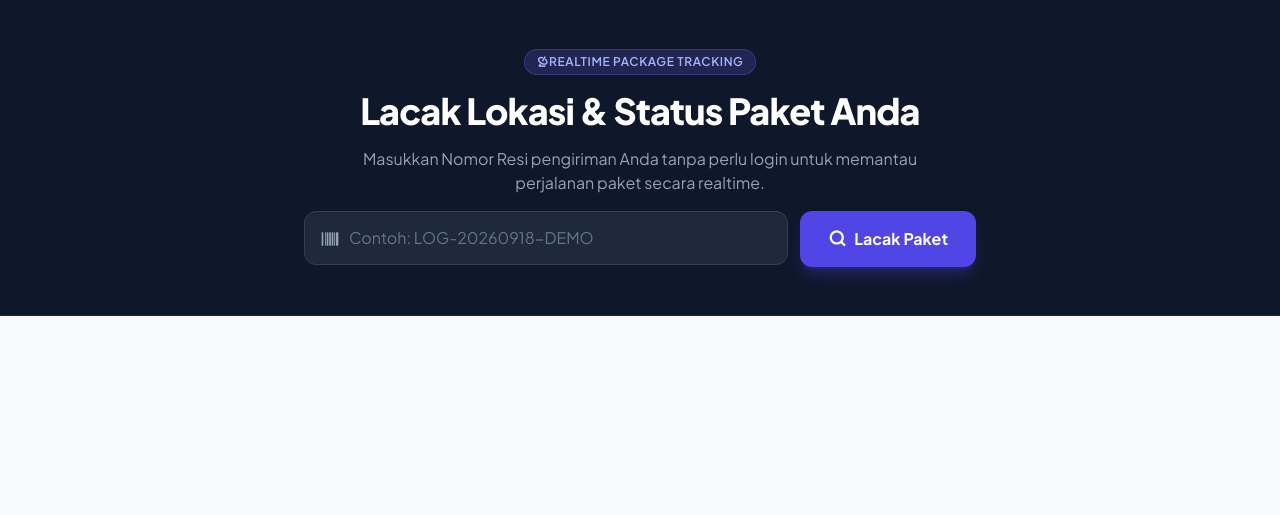
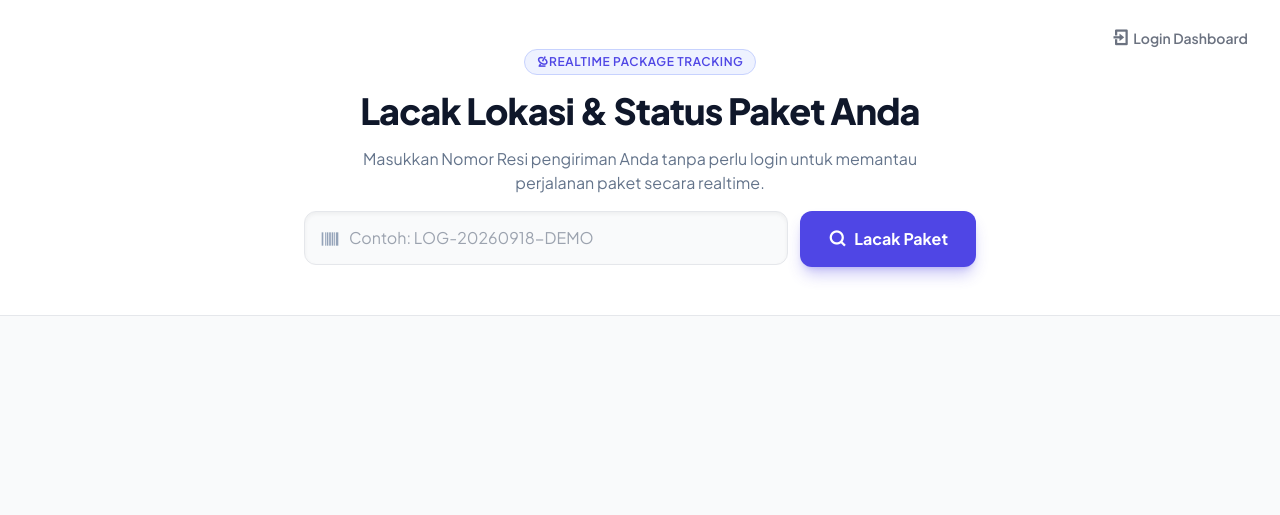
Before and after one commit to arielthekillers/logistic, a PHP site: page / in a window 1280 px wide. Shown: the top 515 px of the page. Run offline with PHP 8.4, Linux system fonts and the light colour scheme; data that the repository does not hold is empty; some libraries are stand-ins or nearby versions.

Commit message:
fix: public tracking banner light mode and login link

```diff
--- a/app/Views/tracking/public.php
+++ b/app/Views/tracking/public.php
@@ -14,13 +14,20 @@ renderPublicHeader("Tracking Barang - Logistic Express");
 </style>
 
 <!-- Header Banner -->
-<div class="bg-slate-900 text-white py-12 px-4 sm:px-6 lg:px-8 border-b border-slate-800">
-    <div class="max-w-4xl mx-auto text-center space-y-4">
-        <div class="inline-flex items-center space-x-2 bg-indigo-500/20 text-indigo-300 px-3 py-1 rounded-full text-xs font-semibold uppercase tracking-wider border border-indigo-500/30">
+<div class="bg-white dark:bg-slate-900 text-slate-900 dark:text-white pt-6 pb-12 px-4 sm:px-6 lg:px-8 border-b border-gray-200 dark:border-slate-800 transition-colors duration-300 relative">
+    <!-- Login Link -->
+    <div class="absolute top-6 right-6 sm:right-8">
+        <a href="<?= url('/login') ?>" class="text-sm font-semibold text-gray-500 hover:text-indigo-600 dark:text-slate-400 dark:hover:text-indigo-400 transition-colors flex items-center gap-1">
+            <i class="ri-login-box-line text-lg"></i> <span class="hidden sm:inline">Login Dashboard</span>
+        </a>
+    </div>
+
+    <div class="max-w-4xl mx-auto text-center space-y-4 mt-6">
+        <div class="inline-flex items-center space-x-2 bg-indigo-50 dark:bg-indigo-500/20 text-indigo-600 dark:text-indigo-300 px-3 py-1 rounded-full text-xs font-semibold uppercase tracking-wider border border-indigo-200 dark:border-indigo-500/30">
             <i class="ri-radar-line"></i> Realtime Package Tracking
         </div>
         <h1 class="text-3xl sm:text-4xl font-extrabold tracking-tight">Lacak Lokasi & Status Paket Anda</h1>
-        <p class="text-slate-400 text-sm sm:text-base max-w-xl mx-auto">Masukkan Nomor Resi pengiriman Anda tanpa perlu login untuk memantau perjalanan paket secara realtime.</p>
+        <p class="text-slate-500 dark:text-slate-400 text-sm sm:text-base max-w-xl mx-auto">Masukkan Nomor Resi pengiriman Anda tanpa perlu login untuk memantau perjalanan paket secara realtime.</p>
 
         <!-- Search Box -->
         <form action="<?= url('/tracking') ?>" method="GET" class="mt-6 max-w-2xl mx-auto flex flex-col sm:flex-row gap-3">
@@ -28,9 +35,9 @@ renderPublicHeader("Tracking Barang - Logistic Express");
                 <div class="absolute inset-y-0 left-0 pl-4 flex items-center pointer-events-none text-slate-400">
                     <i class="ri-barcode-line text-xl"></i>
                 </div>
-                <input type="text" name="resi" value="<?= e($resi) ?>" required placeholder="Contoh: LOG-20260918-DEMO" class="w-full pl-11 pr-4 py-3.5 rounded-xl bg-slate-800 text-white border border-slate-700 focus:outline-none focus:ring-2 focus:ring-indigo-500 text-base placeholder-slate-500 shadow-inner">
+                <input type="text" name="resi" value="<?= e($resi) ?>" required placeholder="Contoh: LOG-20260918-DEMO" class="w-full pl-11 pr-4 py-3.5 rounded-xl bg-gray-50 dark:bg-slate-800 text-gray-900 dark:text-white border border-gray-200 dark:border-slate-700 focus:outline-none focus:ring-2 focus:ring-indigo-500 text-base placeholder-gray-400 dark:placeholder-slate-500 shadow-inner transition-colors duration-300">
             </div>
-            <button type="submit" class="px-7 py-3.5 bg-indigo-600 hover:bg-indigo-500 text-white font-bold rounded-xl shadow-lg shadow-indigo-600/30 transition-all flex items-center justify-center gap-2">
+            <button type="submit" class="px-7 py-3.5 bg-indigo-600 hover:bg-indigo-700 text-white font-bold rounded-xl shadow-lg shadow-indigo-600/30 transition-all flex items-center justify-center gap-2">
                 <i class="ri-search-line text-lg"></i> Lacak Paket
             </button>
         </form>
```
